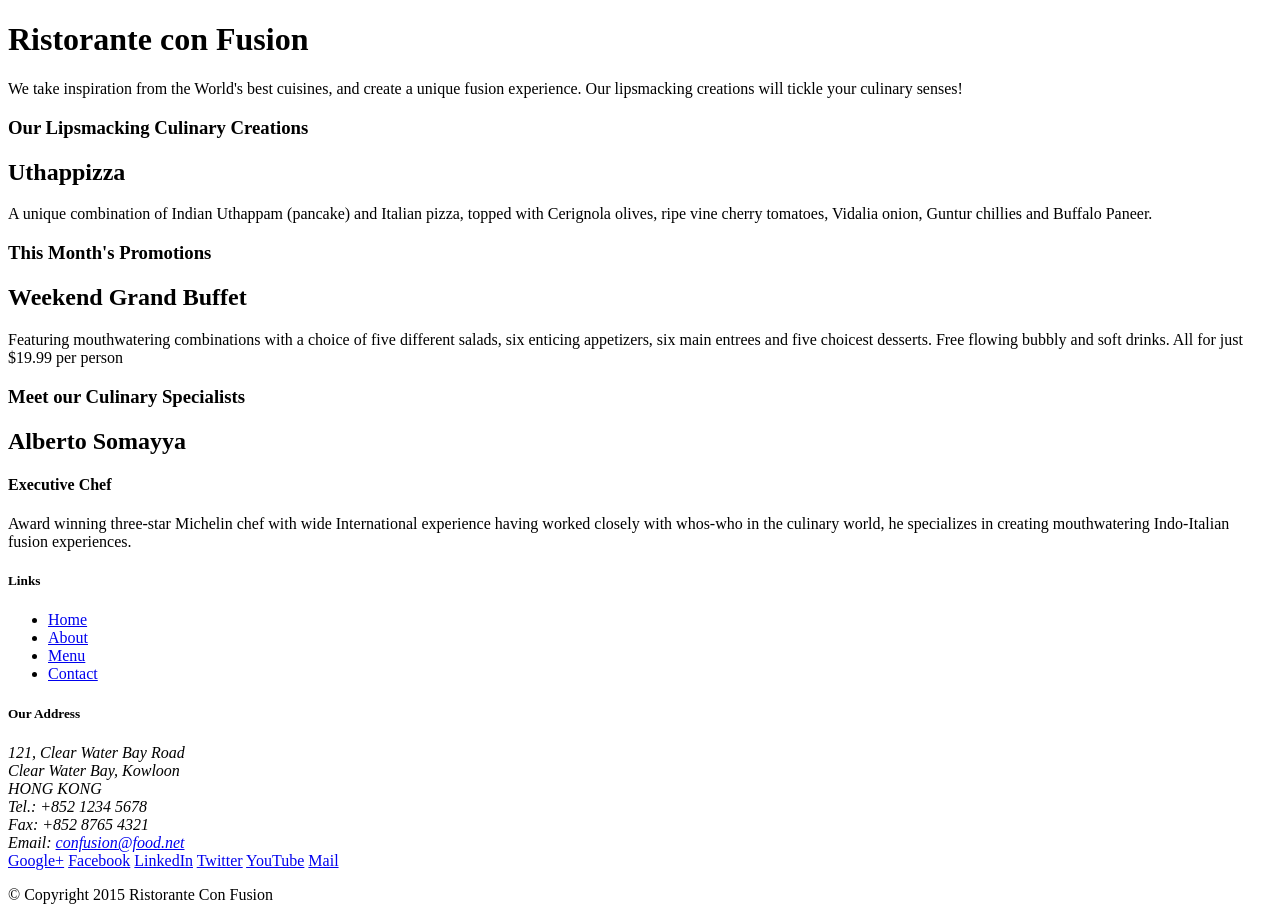
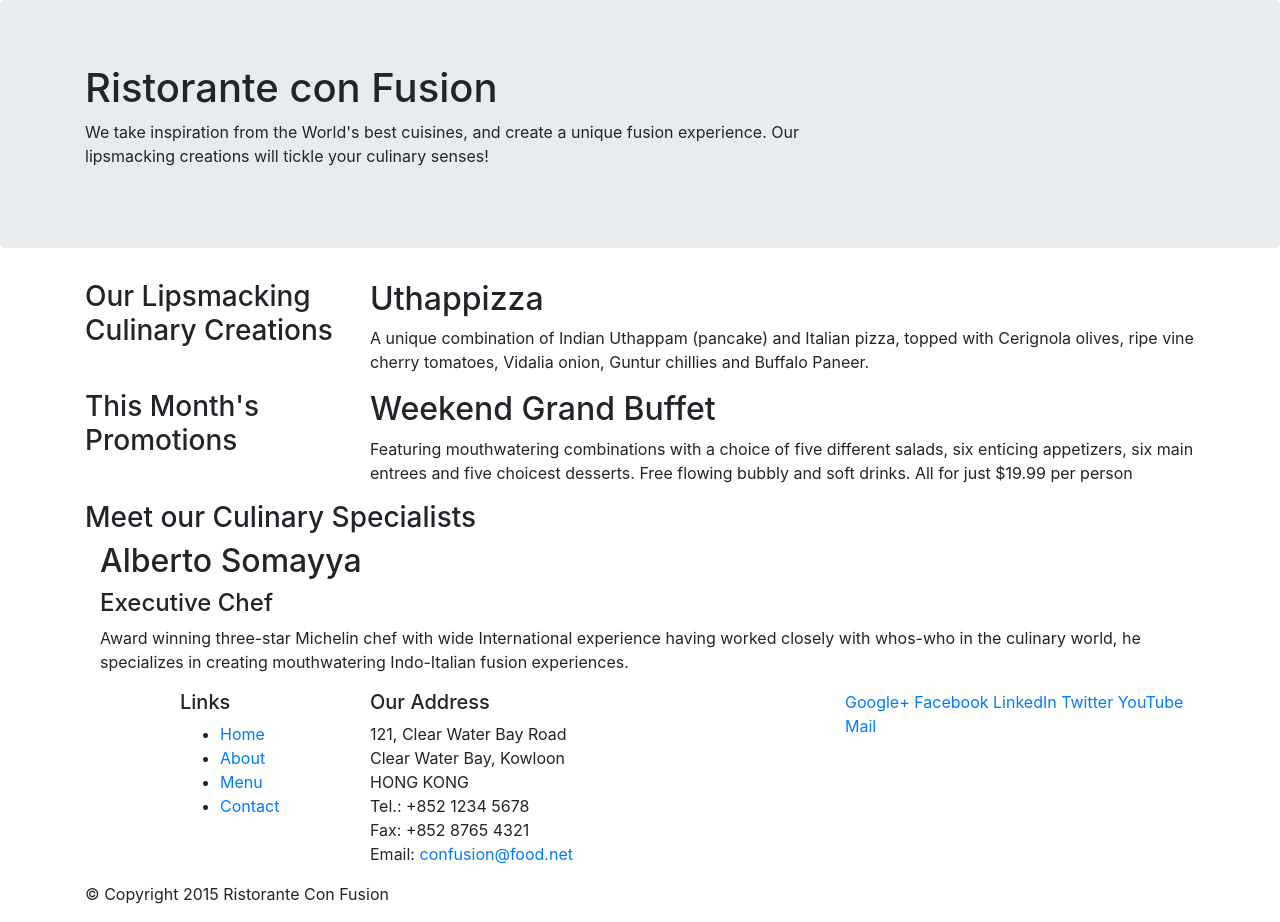
Before and after one commit to gpedraza1990/conFusion, a website: page index.html in a window 1280 px wide. Drawn offline with nearby package versions, Linux system fonts and the light colour scheme.

Commit message:
add grid of bootstrap

```diff
--- a/index.html
+++ b/index.html
@@ -2,51 +2,59 @@
 <html lang="en">
 
 <head>
+    <!-- Required meta tags always come first -->
+    <meta charset="utf-8">
+    <meta name="viewport" content="width=device-width, initial-scale=1, shrink-to-fit=no">
+    <meta http-equiv="x-ua-compatible" content="ie=edge">
+
+    <!-- Bootstrap CSS -->
+    <link rel="stylesheet" href="node_modules/bootstrap/dist/css/bootstrap.min.css">
+
     <title>Ristorante Con Fusion</title>
 </head>
 
 <body>
 
-    <header>
-        <div>
-            <div>
-                <div>
+    <header class="jumbotron">
+        <div class="container">
+            <div class="row">
+                <div class="col-12 col-sm-8">
                     <h1>Ristorante con Fusion</h1>
                     <p>We take inspiration from the World's best cuisines, and create a unique fusion experience. Our lipsmacking creations will tickle your culinary senses!</p>
                 </div>
-                <div>
+                <div class="col-12 col-sm">
                 </div>
             </div>
         </div>
     </header>
 
-    <div>
-        <div>
-            <div>
+    <div class="container">
+        <div class="row">
+            <div class="col-sm-4 col-md-3">
                 <h3>Our Lipsmacking Culinary Creations</h3>
             </div>
-            <div>
+            <div class="col-sm col-md">
                 <h2>Uthappizza</h2>
                 <p>A unique combination of Indian Uthappam (pancake) and Italian pizza, topped with Cerignola olives, ripe vine cherry tomatoes, Vidalia onion, Guntur chillies and Buffalo Paneer.</p>
             </div>
         </div>
 
 
-        <div>
-            <div>
+        <div class="row">
+            <div class="col-sm-4 col-md-3">
                 <h3>This Month's Promotions</h3>
             </div>
-            <div>
+            <div class="col-sm col-md">
                 <h2>Weekend Grand Buffet</h2>
                 <p>Featuring mouthwatering combinations with a choice of five different salads, six enticing appetizers, six main entrees and five choicest desserts. Free flowing bubbly and soft drinks. All for just $19.99 per person </p>
             </div>
         </div>
 
         <div>
-            <div>
+            <div col-sm-4 col-md-3>
                 <h3>Meet our Culinary Specialists</h3>
             </div>
-            <div>
+            <div class="col-sm col-md">
                 <h2>Alberto Somayya</h2>
                 <h4>Executive Chef</h4>
                 <p>Award winning three-star Michelin chef with wide International experience having worked closely with whos-who in the culinary world, he specializes in creating mouthwatering Indo-Italian fusion experiences. </p>
@@ -55,9 +63,9 @@
     </div>
 
     <footer>
-        <div>
-            <div>
-                <div>
+        <div class="container">
+            <div class="row">
+                <div class="col-5 offset-1 col-sm-2">
                     <h5>Links</h5>
                     <ul>
                         <li><a href="#">Home</a></li>
@@ -66,7 +74,7 @@
                         <li><a href="#">Contact</a></li>
                     </ul>
                 </div>
-                <div>
+                <div class="col-6 col-sm-5">
                     <h5>Our Address</h5>
                     <address>
 		              121, Clear Water Bay Road<br>
@@ -77,7 +85,7 @@
 		              Email: <a href="mailto:confusion@food.net">confusion@food.net</a>
 		           </address>
                 </div>
-                <div>
+                <div class="sol col-sm-4">
                     <div>
                         <a href="http://google.com/+">Google+</a>
                         <a href="http://www.facebook.com/profile.php?id=">Facebook</a>
@@ -88,14 +96,17 @@
                     </div>
                 </div>
            </div>
-           <div>
-                <div>
+           <div class="row">
+                <div class="col-auto">
                     <p>© Copyright 2015 Ristorante Con Fusion</p>
                 </div>
            </div>
         </div>
     </footer>
-
+        <!-- jQuery first, then Tether, then Bootstrap JS. -->
+        <script src="node_modules/jquery/dist/jquery.min.js"></script>
+        <script src="node_modules/tether/dist/js/tether.min.js"></script>
+        <script src="node_modules/bootstrap/dist/js/bootstrap.min.js"></script>
 </body>
 
 </html>
```
Also changed, not shown: 1 other file.
